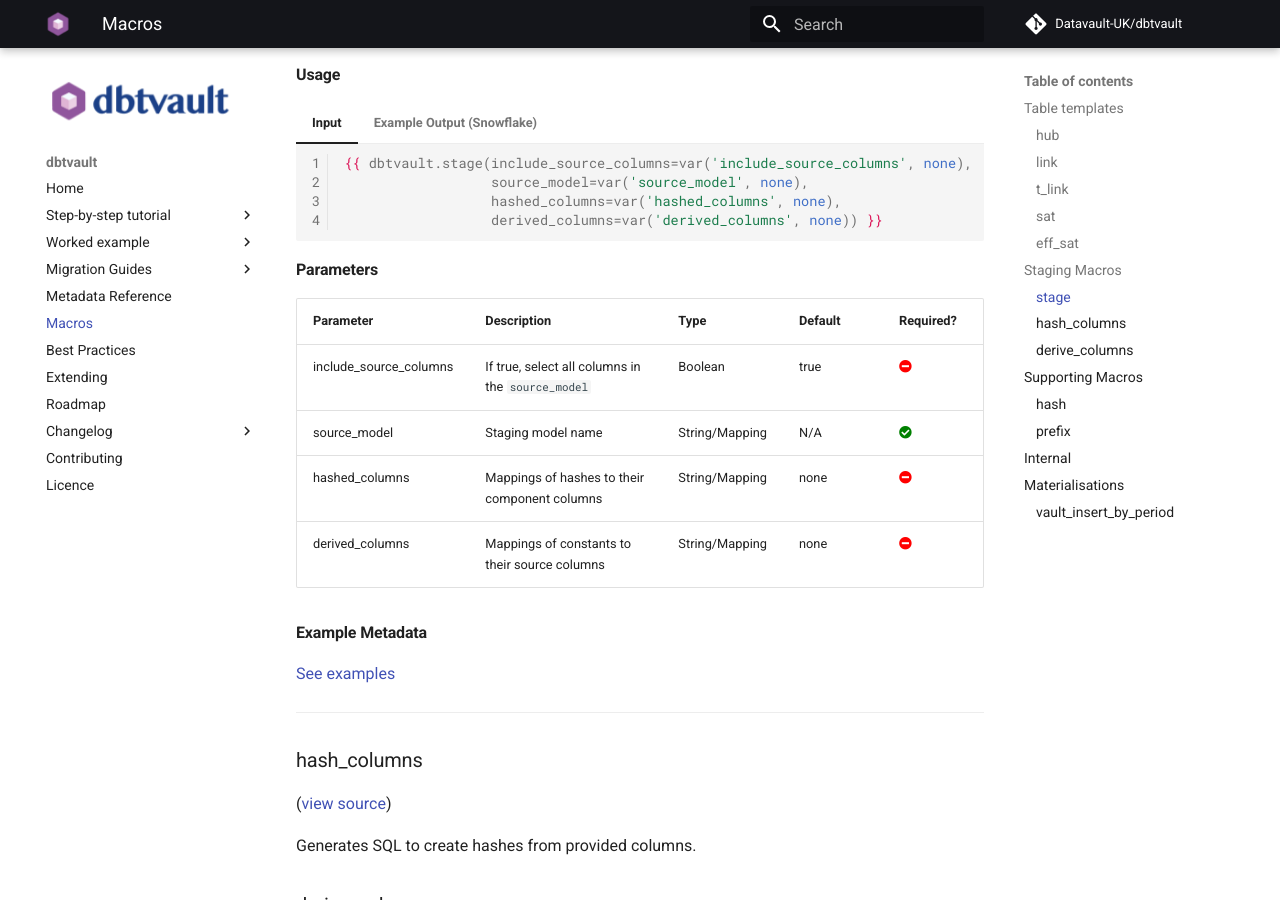
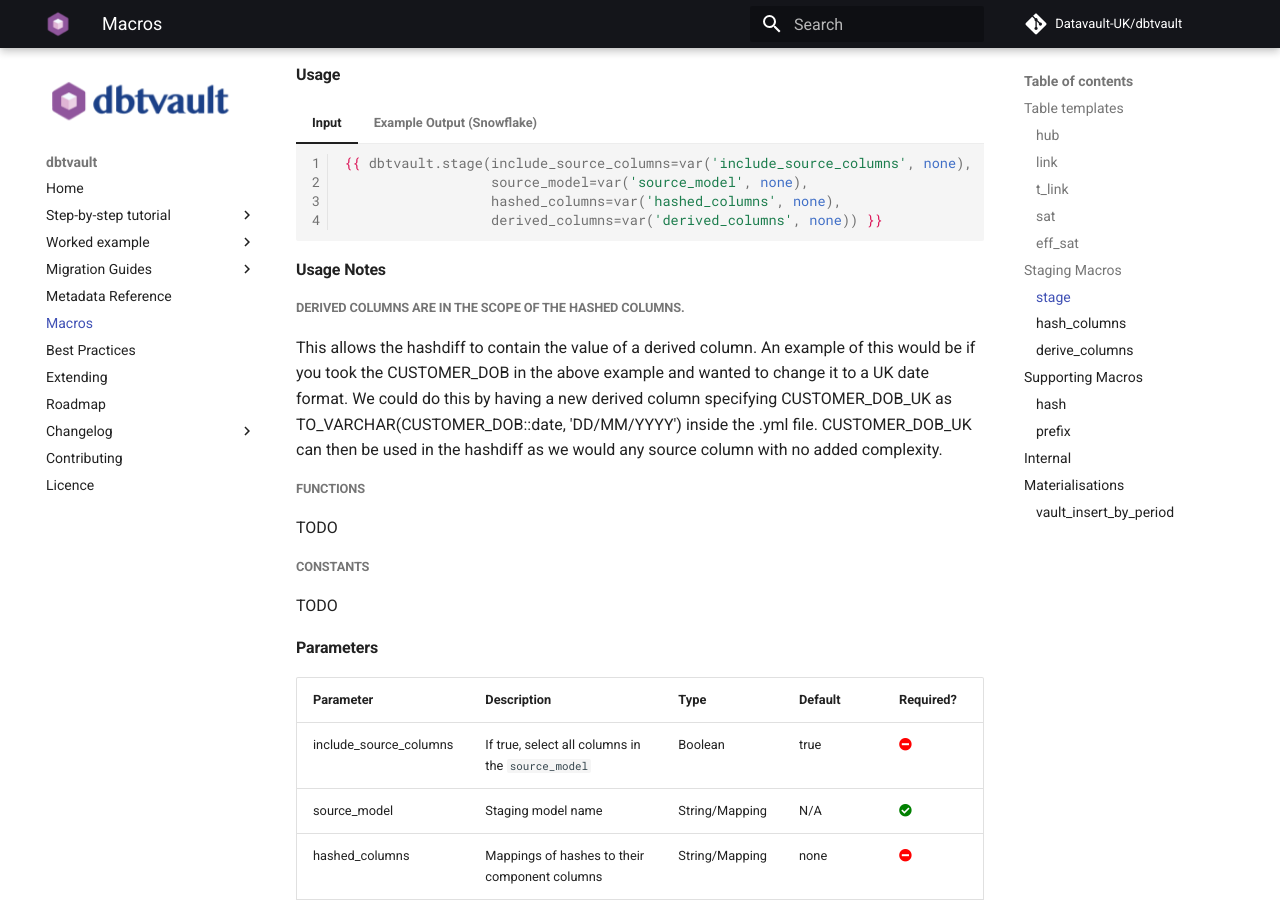
Before and after one commit to Datavault-UK/automate-dv-docs, an MkDocs documentation site: the page built from docs/macros.md, in a window 1280 px wide and 900 px high, scrolled down 8605 px. Built offline with MkDocs 1.6.1 and Material for MkDocs 9.7.7, drawn with Linux system fonts in a browser that asks for light colours; comment, search, counter and statistics services are not loaded.

Commit message:
WIP: 0.7.1 Doc Update
Needs description in Usage notes for staging and passing check mark in 0.7.1 stable.md

````diff
--- a/docs/macros.md
+++ b/docs/macros.md
@@ -944,88 +944,207 @@
                       hashed_columns=var('hashed_columns', none),
                       derived_columns=var('derived_columns', none)) }}
     ```
+
 === "Example Output (Snowflake)"
+
     === "All variables"
         ```sql
 
-        SELECT
+        WITH stage AS (
+            SELECT
 
-        CAST((MD5_BINARY(NULLIF(UPPER(TRIM(CAST(CUSTOMER_ID AS VARCHAR))), ''))) AS BINARY(16)) AS CUSTOMER_PK,
-        CAST(MD5_BINARY(CONCAT(
-            IFNULL(NULLIF(UPPER(TRIM(CAST(CUSTOMER_DOB AS VARCHAR))), ''), '^^'), '||',
-            IFNULL(NULLIF(UPPER(TRIM(CAST(CUSTOMER_ID AS VARCHAR))), ''), '^^'), '||',
-            IFNULL(NULLIF(UPPER(TRIM(CAST(CUSTOMER_NAME AS VARCHAR))), ''), '^^') ))
-        AS BINARY(16)) AS CUST_CUSTOMER_HASHDIFF,
-        CAST(MD5_BINARY(CONCAT(
-            IFNULL(NULLIF(UPPER(TRIM(CAST(CUSTOMER_ID AS VARCHAR))), ''), '^^'), '||',
-            IFNULL(NULLIF(UPPER(TRIM(CAST(NATIONALITY AS VARCHAR))), ''), '^^'), '||',
-            IFNULL(NULLIF(UPPER(TRIM(CAST(PHONE AS VARCHAR))), ''), '^^') ))
-        AS BINARY(16)) AS CUSTOMER_HASHDIFF,
+            BOOKING_FK,
+            ORDER_FK,
+            CUSTOMER_PK,
+            CUSTOMER_ID,
+            BOOKING_DATE,
+            LOAD_DATETIME,
+            RECORD_SOURCE,
+            CUSTOMER_DOB,
+            CUSTOMER_NAME,
+            NATIONALITY,
+            PHONE
 
-        'STG_BOOKING' AS SOURCE,
-        BOOKING_DATE AS EFFECTIVE_FROM,
-        BOOKING_FK,
-        ORDER_FK,
-        CUSTOMER_PK,
-        CUSTOMER_ID,
-        BOOKING_DATE,
-        LOAD_DATETIME,
-        RECORD_SOURCE,
-        CUSTOMER_DOB,
-        CUSTOMER_NAME,
-        NATIONALITY,
-        PHONE
+            FROM MY_DATABASE.MY_SCHEMA.raw_source
+        ),
 
-        FROM MY_DATABASE.MY_SCHEMA.raw_source
+        derived_columns AS (
+            SElECT
+
+            'STG_BOOKING' AS SOURCE,
+            BOOKING_DATE AS EFFECTIVE_FROM,
+            BOOKING_FK,
+            ORDER_FK,
+            CUSTOMER_PK,
+            CUSTOMER_ID,
+            BOOKING_DATE,
+            LOAD_DATETIME,
+            RECORD_SOURCE,
+            CUSTOMER_DOB,
+            CUSTOMER_NAME,
+            NATIONALITY,
+            PHONE
+
+            FROM stage
+        ),
+
+        hashed_columns AS (
+            SELECT *,
+
+            CAST((MD5_BINARY(NULLIF(UPPER(TRIM(CAST(CUSTOMER_ID AS VARCHAR))), ''))) AS BINARY(16)) AS CUSTOMER_PK,
+            CAST(MD5_BINARY(CONCAT(
+                IFNULL(NULLIF(UPPER(TRIM(CAST(CUSTOMER_DOB AS VARCHAR))), ''), '^^'), '||',
+                IFNULL(NULLIF(UPPER(TRIM(CAST(CUSTOMER_ID AS VARCHAR))), ''), '^^'), '||',
+                IFNULL(NULLIF(UPPER(TRIM(CAST(CUSTOMER_NAME AS VARCHAR))), ''), '^^') ))
+            AS BINARY(16)) AS CUST_CUSTOMER_HASHDIFF,
+            CAST(MD5_BINARY(CONCAT(
+                IFNULL(NULLIF(UPPER(TRIM(CAST(CUSTOMER_ID AS VARCHAR))), ''), '^^'), '||',
+                IFNULL(NULLIF(UPPER(TRIM(CAST(NATIONALITY AS VARCHAR))), ''), '^^'), '||',
+                IFNULL(NULLIF(UPPER(TRIM(CAST(PHONE AS VARCHAR))), ''), '^^') ))
+            AS BINARY(16)) AS CUSTOMER_HASHDIFF
+
+            FROM derived_columns
+        )
+
+        SELECT * FROM hashed_columns
         ```
-    === "Only source"
+    === "Only Source"
         ```sql
 
-        SELECT
+        WITH stage AS (
+            SELECT
 
-        BOOKING_FK,
-        ORDER_FK,
-        CUSTOMER_PK,
-        CUSTOMER_ID,
-        BOOKING_DATE,
-        LOAD_DATETIME,
-        RECORD_SOURCE,
-        CUSTOMER_DOB,
-        CUSTOMER_NAME,
-        NATIONALITY,
-        PHONE
+            BOOKING_FK,
+            ORDER_FK,
+            CUSTOMER_PK,
+            CUSTOMER_ID,
+            BOOKING_DATE,
+            LOAD_DATETIME,
+            RECORD_SOURCE,
+            CUSTOMER_DOB,
+            CUSTOMER_NAME,
+            NATIONALITY,
+            PHONE
 
-        FROM MY_DATABASE.MY_SCHEMA.raw_source
-        ```
+            FROM MY_DATABASE.MY_SCHEMA.raw_source
+        ),
+
+        derived_columns AS (
+            SElECT *
+
+            FROM stage
+        ),
+
+        hashed_columns AS (
+            SELECT *
+
+            FROM derived_columns
+        )
+
+        SELECT * FROM hashed_columns
+       ```
     === "Only hashing"
         ```sql
 
         SELECT
 
-        CAST((MD5_BINARY(NULLIF(UPPER(TRIM(CAST(CUSTOMER_ID AS VARCHAR))), ''))) AS BINARY(16)) AS CUSTOMER_PK,
-        CAST(MD5_BINARY(CONCAT(
-            IFNULL(NULLIF(UPPER(TRIM(CAST(CUSTOMER_DOB AS VARCHAR))), ''), '^^'), '||',
-            IFNULL(NULLIF(UPPER(TRIM(CAST(CUSTOMER_ID AS VARCHAR))), ''), '^^'), '||',
-            IFNULL(NULLIF(UPPER(TRIM(CAST(CUSTOMER_NAME AS VARCHAR))), ''), '^^') ))
-        AS BINARY(16)) AS CUST_CUSTOMER_HASHDIFF,
-        CAST(MD5_BINARY(CONCAT(
-            IFNULL(NULLIF(UPPER(TRIM(CAST(CUSTOMER_ID AS VARCHAR))), ''), '^^'), '||',
-            IFNULL(NULLIF(UPPER(TRIM(CAST(NATIONALITY AS VARCHAR))), ''), '^^'), '||',
-            IFNULL(NULLIF(UPPER(TRIM(CAST(PHONE AS VARCHAR))), ''), '^^') ))
-        AS BINARY(16)) AS CUSTOMER_HASHDIFF
+        WITH stage AS (
+            SELECT
 
-        FROM MY_DATABASE.MY_SCHEMA.raw_source
+            BOOKING_FK,
+            ORDER_FK,
+            CUSTOMER_PK,
+            CUSTOMER_ID,
+            BOOKING_DATE,
+            LOAD_DATETIME,
+            RECORD_SOURCE,
+            CUSTOMER_DOB,
+            CUSTOMER_NAME,
+            NATIONALITY,
+            PHONE
+
+            FROM MY_DATABASE.MY_SCHEMA.raw_source
+        ),
+
+        derived_columns AS (
+            SElECT *
+
+            FROM stage
+        ),
+
+        hashed_columns AS (
+            SELECT *,
+
+            CAST((MD5_BINARY(NULLIF(UPPER(TRIM(CAST(CUSTOMER_ID AS VARCHAR))), ''))) AS BINARY(16)) AS CUSTOMER_PK,
+            CAST(MD5_BINARY(CONCAT(
+                IFNULL(NULLIF(UPPER(TRIM(CAST(CUSTOMER_DOB AS VARCHAR))), ''), '^^'), '||',
+                IFNULL(NULLIF(UPPER(TRIM(CAST(CUSTOMER_ID AS VARCHAR))), ''), '^^'), '||',
+                IFNULL(NULLIF(UPPER(TRIM(CAST(CUSTOMER_NAME AS VARCHAR))), ''), '^^') ))
+            AS BINARY(16)) AS CUST_CUSTOMER_HASHDIFF,
+            CAST(MD5_BINARY(CONCAT(
+                IFNULL(NULLIF(UPPER(TRIM(CAST(CUSTOMER_ID AS VARCHAR))), ''), '^^'), '||',
+                IFNULL(NULLIF(UPPER(TRIM(CAST(NATIONALITY AS VARCHAR))), ''), '^^'), '||',
+                IFNULL(NULLIF(UPPER(TRIM(CAST(PHONE AS VARCHAR))), ''), '^^') ))
+            AS BINARY(16)) AS CUSTOMER_HASHDIFF
+
+            FROM derived_columns
+        )
+
+        SELECT * FROM hashed_columns
         ```
     === "Only derived"
         ```sql
 
-        SELECT
+        WITH stage AS (
+            SELECT
 
-        'STG_BOOKING' AS SOURCE,
-        BOOKING_DATE AS EFFECTIVE_FROM
+            BOOKING_FK,
+            ORDER_FK,
+            CUSTOMER_PK,
+            CUSTOMER_ID,
+            BOOKING_DATE,
+            LOAD_DATETIME,
+            RECORD_SOURCE,
+            CUSTOMER_DOB,
+            CUSTOMER_NAME,
+            NATIONALITY,
+            PHONE
 
-        FROM MY_DATABASE.MY_SCHEMA.raw_source
+            FROM MY_DATABASE.MY_SCHEMA.raw_source
+        ),
+
+        derived_columns AS (
+            SElECT
+
+            'STG_BOOKING' AS SOURCE,
+            BOOKING_DATE AS EFFECTIVE_FROM
+
+            FROM stage
+        ),
+
+        hashed_columns AS (
+            SELECT *
+
+            FROM derived_columns
+        )
+
+        SELECT * FROM hashed_columns
         ```
+#### Usage Notes
+
+##### Derived columns are in the scope  of the Hashed columns.
+
+This allows the hashdiff to contain the value of a derived column.
+An example of this would be if you took the CUSTOMER_DOB in the above example and wanted to change it to a UK date format.
+We could do this by having a new derived column specifying CUSTOMER_DOB_UK as TO_VARCHAR(CUSTOMER_DOB::date, 'DD/MM/YYYY') inside the .yml file.
+CUSTOMER_DOB_UK can then be used in the hashdiff as we would any source column with no added complexity.
+
+
+
+#####Functions
+TODO
+#####Constants
+TODO
 #### Parameters
 
 | Parameter              | Description                                       | Type           | Default    | Required?                                        |
````
Also changed, not shown: docs/changelog/stable.md (+6 -0 lines).
